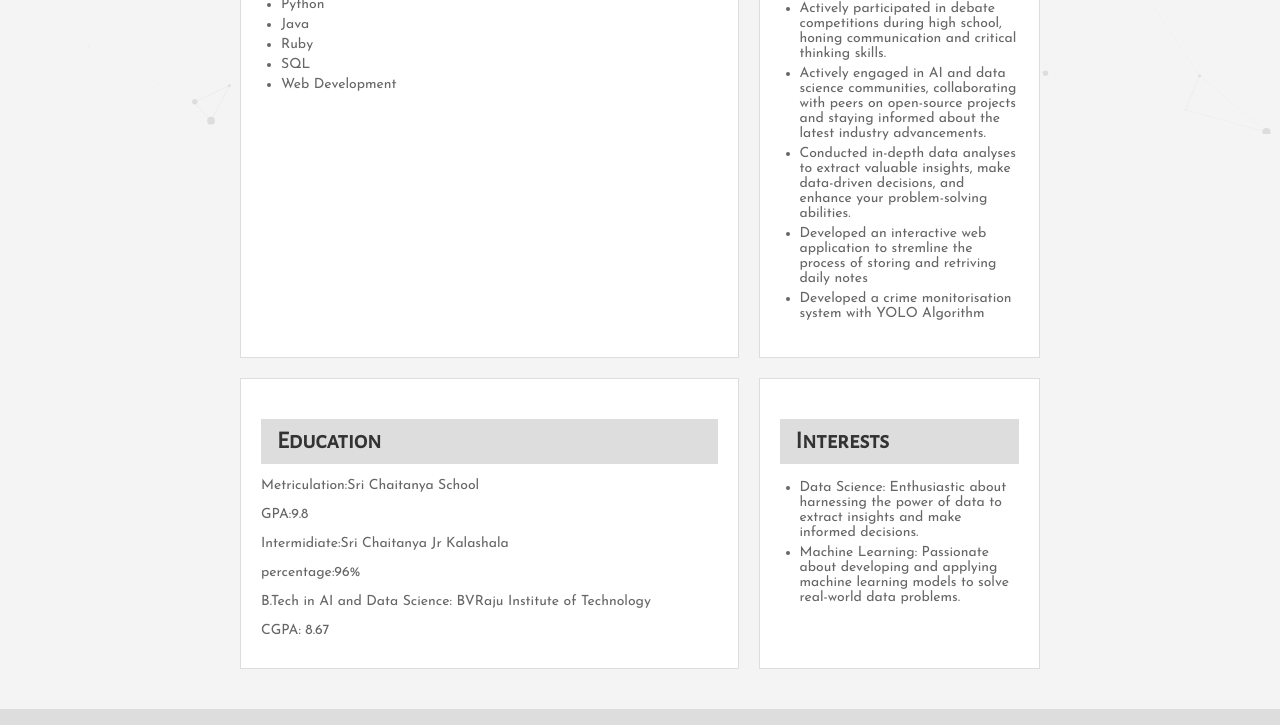
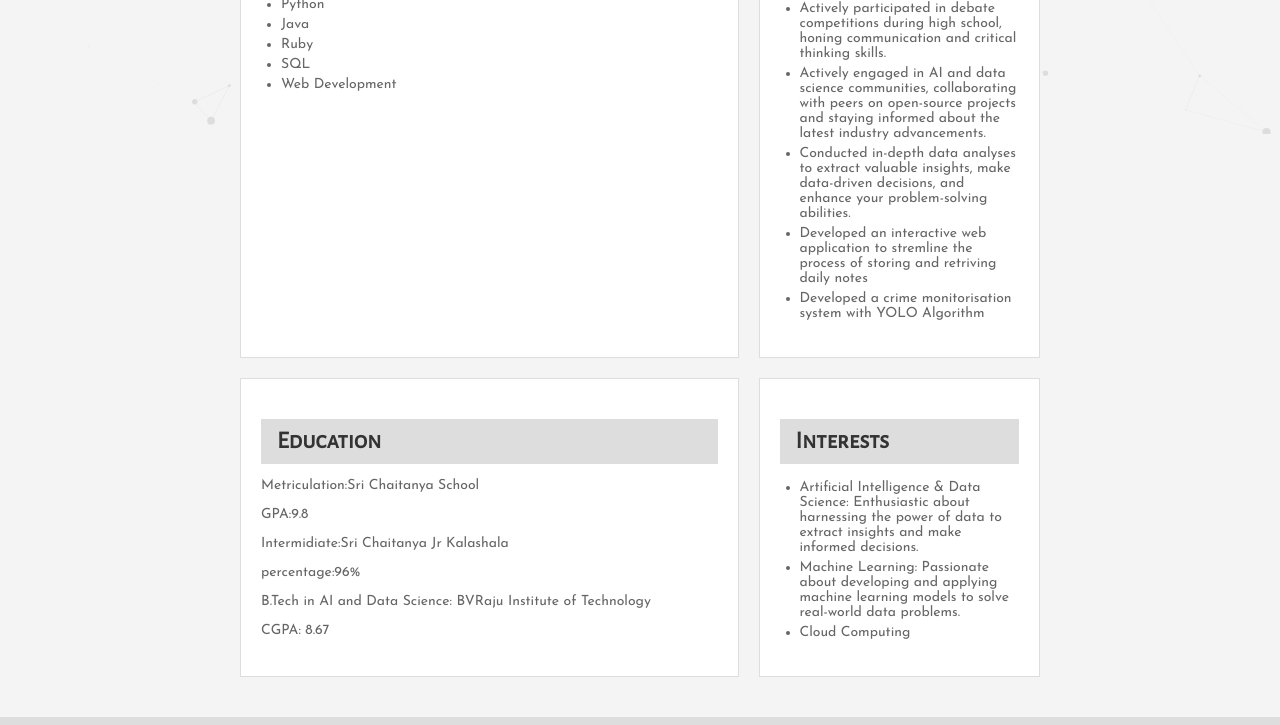
Before and after one commit to abhinaya-allu8/AbhiResume, a plain HTML site: page index.html in a window 1280 px wide. Shown: the part 666-1391 px from the top of the page. Drawn offline with nearby package versions, Linux system fonts and the light colour scheme.

Commit message:
ndex.html

```diff
--- a/index.html
+++ b/index.html
@@ -78,8 +78,9 @@
 <div class="interests">
 <h2>Interests</h2>
 <ul>
-    <li>Data Science: Enthusiastic about harnessing the power of data to extract insights and make informed decisions.</li>
+    <li>Artificial Intelligence & Data Science: Enthusiastic about harnessing the power of data to extract insights and make informed decisions.</li>
     <li>Machine Learning: Passionate about developing and applying machine learning models to solve real-world data problems.</li>
+    <li>Cloud Computing</li>
 </ul>
 </div>
 </div>
```
